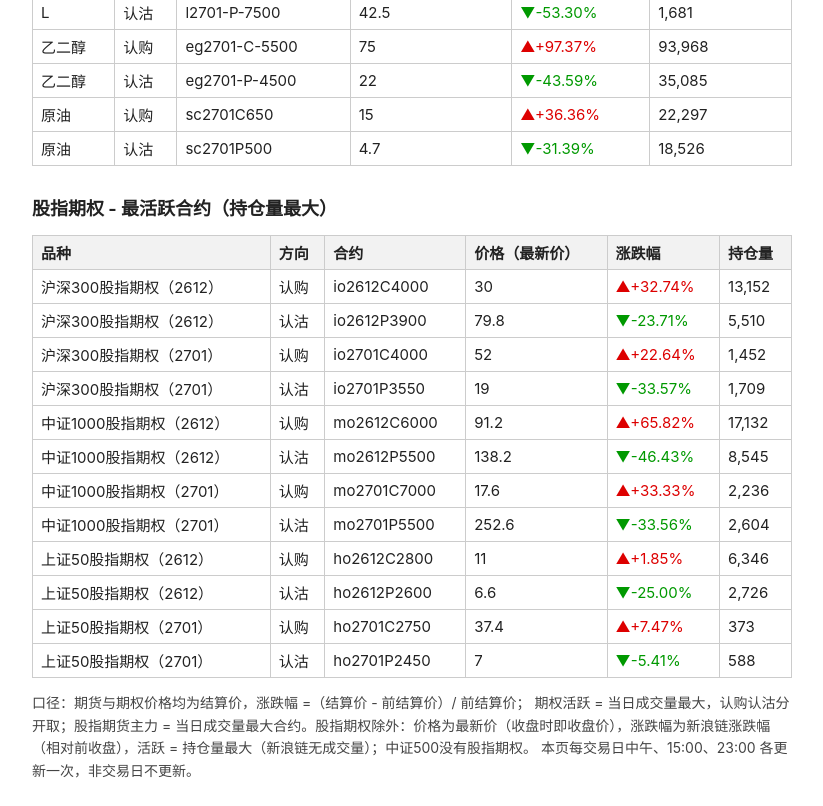
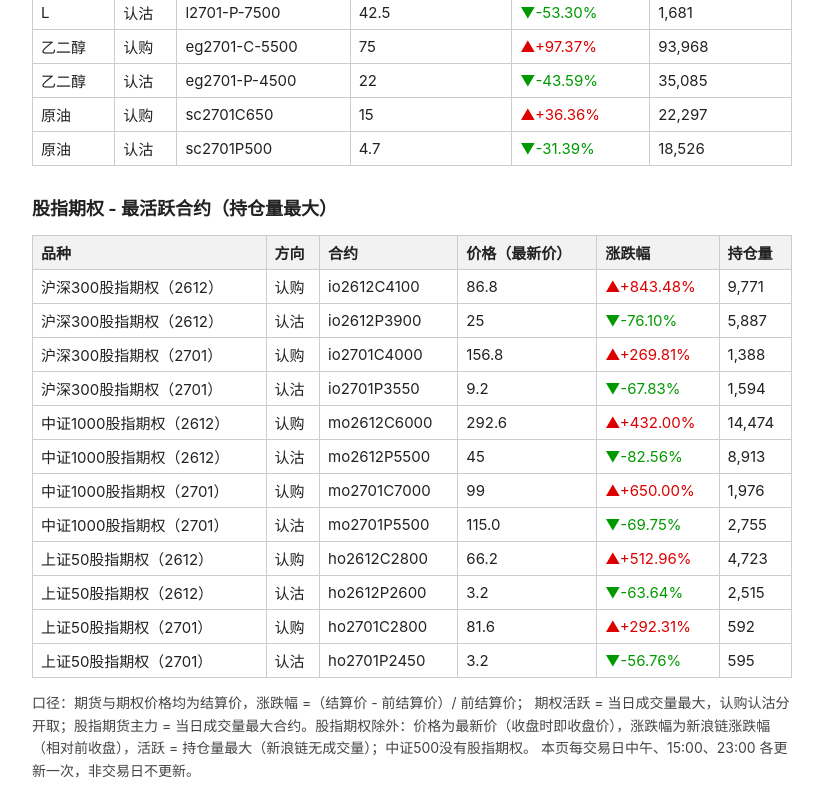
Before and after one commit to yanjiugongju01/muse2-futures-options-page, a plain HTML site: page index.html in a window 1280 px wide. Shown: the part 701-1507 px from the top of the page, without its empty margins (228-1051 px from the left). Drawn offline with Linux system fonts and the light colour scheme.

Commit message:
muse2 futures-options page: 收盘 update data 2026-11-26

```diff
--- a/index.html
+++ b/index.html
@@ -13,7 +13,7 @@ th { background: #f2f2f2; } p { font-size: 14px; line-height: 1.6; color: #444;
 </head>
 <body>
 <h1>期货期权公开表</h1>
-<p>更新时点：午盘　更新时间：2026-11-27 12:00（北京时间）<br>
+<p>更新时点：收盘　更新时间：2026-11-27 14:56（北京时间）<br>
 数据日：2026-11-26（上个交易日收盘/结算，07:00 飞书晨间表同源）</p>
 <h2>股指期货 · 主力合约</h2>
 <table><tr><th>品种</th><th>合约</th><th>价格（结算价）</th><th>涨跌幅</th></tr>
@@ -40,18 +40,18 @@ th { background: #f2f2f2; } p { font-size: 14px; line-height: 1.6; color: #444;
 </table>
 <h2>股指期权 - 最活跃合约（持仓量最大）</h2>
 <table><tr><th>品种</th><th>方向</th><th>合约</th><th>价格（最新价）</th><th>涨跌幅</th><th>持仓量</th></tr>
-<tr><td>沪深300股指期权（2612）</td><td>认购</td><td>io2612C4000</td><td>30</td><td><span class="up">▲+32.74%</span></td><td>13,152</td></tr>
-<tr><td>沪深300股指期权（2612）</td><td>认沽</td><td>io2612P3900</td><td>79.8</td><td><span class="down">▼-23.71%</span></td><td>5,510</td></tr>
-<tr><td>沪深300股指期权（2701）</td><td>认购</td><td>io2701C4000</td><td>52</td><td><span class="up">▲+22.64%</span></td><td>1,452</td></tr>
-<tr><td>沪深300股指期权（2701）</td><td>认沽</td><td>io2701P3550</td><td>19</td><td><span class="down">▼-33.57%</span></td><td>1,709</td></tr>
-<tr><td>中证1000股指期权（2612）</td><td>认购</td><td>mo2612C6000</td><td>91.2</td><td><span class="up">▲+65.82%</span></td><td>17,132</td></tr>
-<tr><td>中证1000股指期权（2612）</td><td>认沽</td><td>mo2612P5500</td><td>138.2</td><td><span class="down">▼-46.43%</span></td><td>8,545</td></tr>
-<tr><td>中证1000股指期权（2701）</td><td>认购</td><td>mo2701C7000</td><td>17.6</td><td><span class="up">▲+33.33%</span></td><td>2,236</td></tr>
-<tr><td>中证1000股指期权（2701）</td><td>认沽</td><td>mo2701P5500</td><td>252.6</td><td><span class="down">▼-33.56%</span></td><td>2,604</td></tr>
-<tr><td>上证50股指期权（2612）</td><td>认购</td><td>ho2612C2800</td><td>11</td><td><span class="up">▲+1.85%</span></td><td>6,346</td></tr>
-<tr><td>上证50股指期权（2612）</td><td>认沽</td><td>ho2612P2600</td><td>6.6</td><td><span class="down">▼-25.00%</span></td><td>2,726</td></tr>
-<tr><td>上证50股指期权（2701）</td><td>认购</td><td>ho2701C2750</td><td>37.4</td><td><span class="up">▲+7.47%</span></td><td>373</td></tr>
-<tr><td>上证50股指期权（2701）</td><td>认沽</td><td>ho2701P2450</td><td>7</td><td><span class="down">▼-5.41%</span></td><td>588</td></tr>
+<tr><td>沪深300股指期权（2612）</td><td>认购</td><td>io2612C4100</td><td>86.8</td><td><span class="up">▲+843.48%</span></td><td>9,771</td></tr>
+<tr><td>沪深300股指期权（2612）</td><td>认沽</td><td>io2612P3900</td><td>25</td><td><span class="down">▼-76.10%</span></td><td>5,887</td></tr>
+<tr><td>沪深300股指期权（2701）</td><td>认购</td><td>io2701C4000</td><td>156.8</td><td><span class="up">▲+269.81%</span></td><td>1,388</td></tr>
+<tr><td>沪深300股指期权（2701）</td><td>认沽</td><td>io2701P3550</td><td>9.2</td><td><span class="down">▼-67.83%</span></td><td>1,594</td></tr>
+<tr><td>中证1000股指期权（2612）</td><td>认购</td><td>mo2612C6000</td><td>292.6</td><td><span class="up">▲+432.00%</span></td><td>14,474</td></tr>
+<tr><td>中证1000股指期权（2612）</td><td>认沽</td><td>mo2612P5500</td><td>45</td><td><span class="down">▼-82.56%</span></td><td>8,913</td></tr>
+<tr><td>中证1000股指期权（2701）</td><td>认购</td><td>mo2701C7000</td><td>99</td><td><span class="up">▲+650.00%</span></td><td>1,976</td></tr>
+<tr><td>中证1000股指期权（2701）</td><td>认沽</td><td>mo2701P5500</td><td>115.0</td><td><span class="down">▼-69.75%</span></td><td>2,755</td></tr>
+<tr><td>上证50股指期权（2612）</td><td>认购</td><td>ho2612C2800</td><td>66.2</td><td><span class="up">▲+512.96%</span></td><td>4,723</td></tr>
+<tr><td>上证50股指期权（2612）</td><td>认沽</td><td>ho2612P2600</td><td>3.2</td><td><span class="down">▼-63.64%</span></td><td>2,515</td></tr>
+<tr><td>上证50股指期权（2701）</td><td>认购</td><td>ho2701C2800</td><td>81.6</td><td><span class="up">▲+292.31%</span></td><td>592</td></tr>
+<tr><td>上证50股指期权（2701）</td><td>认沽</td><td>ho2701P2450</td><td>3.2</td><td><span class="down">▼-56.76%</span></td><td>595</td></tr>
 </table>
 <p>口径：期货与期权价格均为结算价，涨跌幅 =（结算价 - 前结算价）/ 前结算价；
 期权活跃 = 当日成交量最大，认购认沽分开取；股指期货主力 = 当日成交量最大合约。股指期权除外：价格为最新价（收盘时即收盘价），涨跌幅为新浪链涨跌幅（相对前收盘），活跃 = 持仓量最大（新浪链无成交量）；中证500没有股指期权。
```
